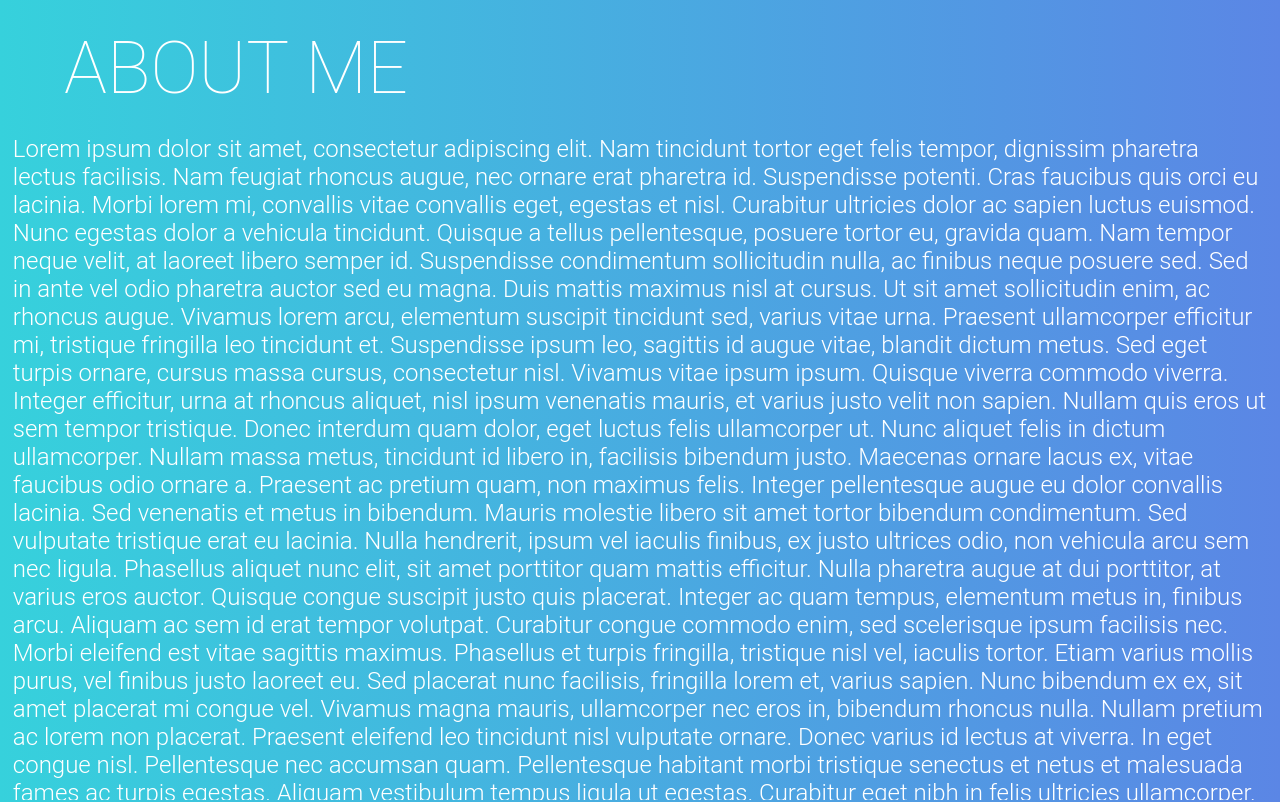
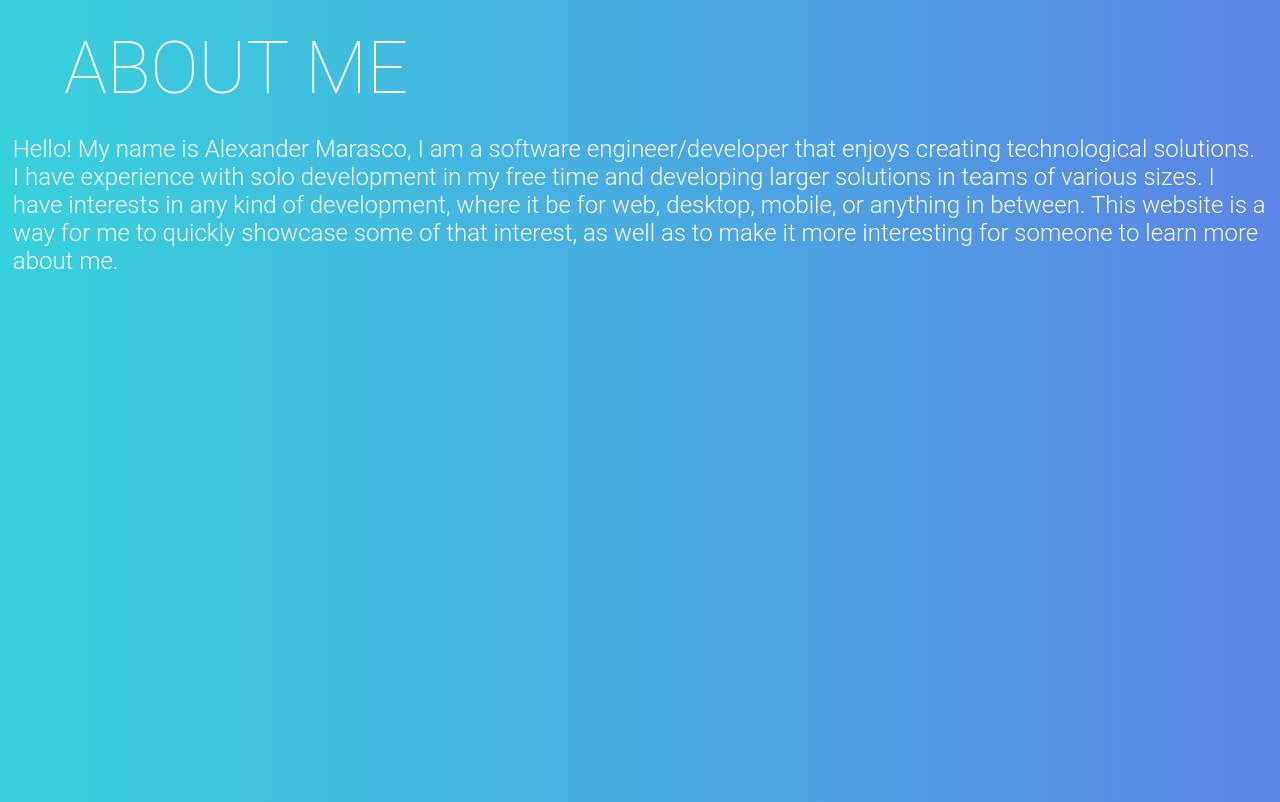
Before and after one commit to Marascax/alex-marasco-personal-site, a React (Create React App) app: page / in a window 1280 px wide. Shown: the part 800-1602 px from the top of the page. Built offline with nearby package versions, Linux system fonts and the light colour scheme.

Commit message:
page JSON to use for constructing component

```diff
--- /dev/null
+++ b/public/data/AboutMe.json
@@ -0,0 +1,7 @@
+{
+    "text": "Hello! My name is Alexander Marasco, I am a software engineer/developer that enjoys creating technological solutions. I have experience with solo development in my free time and developing larger solutions in teams of various sizes. I have interests in any kind of development, where it be for web, desktop, mobile, or anything in between. This website is a way for me to quickly showcase some of that interest, as well as to make it more interesting for someone to learn more about me.",
+    "contactInfo": {
+        "E-mail": "alexmarasco13@gmail.com",
+        "Phone Number": "703-888-7253"
+    }
+}
--- a/src/containers/pages/aboutMe/aboutMe.js
+++ b/src/containers/pages/aboutMe/aboutMe.js
@@ -8,16 +8,16 @@ import './aboutMe.scss';
 const AboutMe = props => {
 
     const context = useAppContext();
-    const [pageText, setPageText] = useState(null);
+    const [pageJson, setPageJson] = useState(null);
 
-    let content = !pageText ? <Loading/> : <p>{pageText}</p>;
+    let content = !pageJson ? <Loading/> : <p>{pageJson.text}</p>;
 
-    if (!pageText) { // if page text hasn't been loaded
-        // fetch the doc with the text
-        fetch('./data/AboutMe.txt')
-            .then(response => response.text())
-            .then(text => {
-                setPageText(text);
+    if (!pageJson) { // if page json hasn't been loaded
+        // fetch the doc
+        fetch('./data/AboutMe.json')
+            .then(response => response.json())
+            .then(json => {
+                setPageJson(json);
             });
     }
 
```
Also changed, not shown: public/data/AboutMe.txt.
